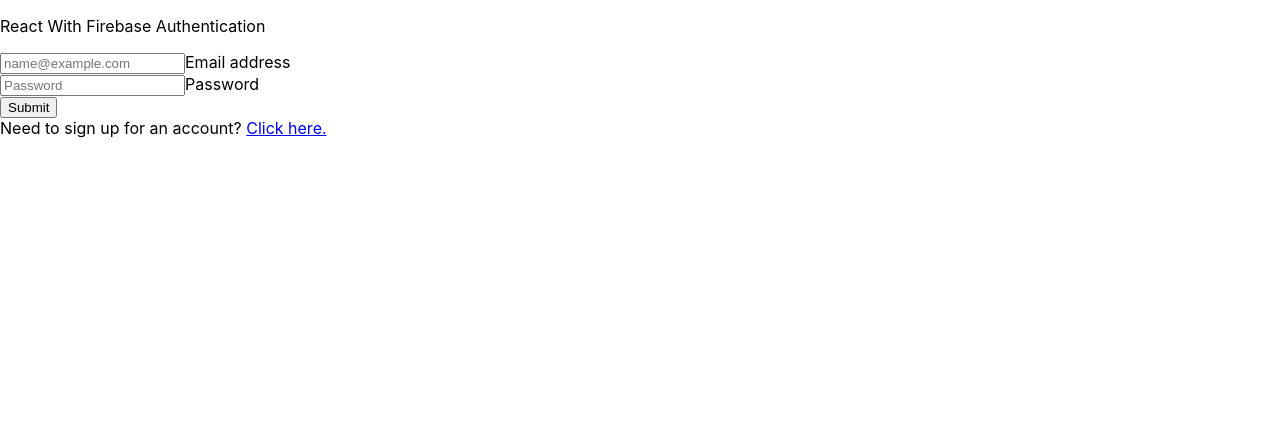
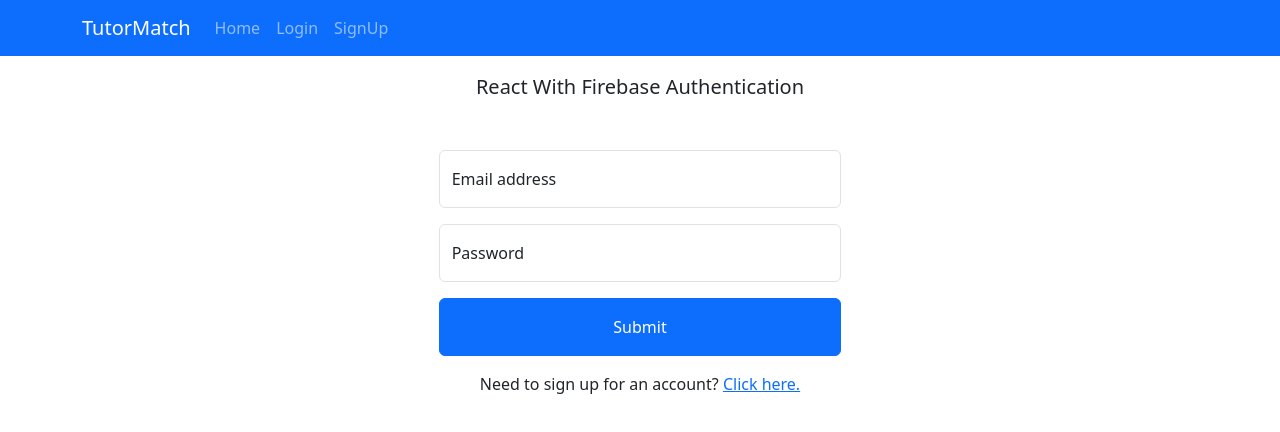
Before and after one commit to dgullis/tutor-match, a React (Create React App) app in the folder frontend/: page / in a window 1280 px wide. Shown: the top 432 px of the page. Built offline with nearby package versions, Linux system fonts and the light colour scheme; no server answers.

Commit message:
basic navbar setup

```diff
--- a/frontend/package.json
+++ b/frontend/package.json
@@ -9,6 +9,7 @@
     "bootstrap": "^5.3.3",
     "firebase": "^10.8.0",
     "react": "^18.2.0",
+    "react-bootstrap": "^2.10.1",
     "react-dom": "^18.2.0",
     "react-router-dom": "^6.22.1",
     "react-scripts": "5.0.1",
--- a/frontend/src/App.js
+++ b/frontend/src/App.js
@@ -1,12 +1,26 @@
-import { useNavigate, Routes, Route } from "react-router-dom";
+import { useNavigate, Routes, Route, Link } from "react-router-dom";
 import LandingPage from "./components/LandingPage";
 import Layout from "./components/Layout";
 import Login from "./components/Login";
 import Signup from "./components/Signup";
 import Profile from "./components/Profile";
+import {Navbar, Nav, Container} from 'react-bootstrap'
 
 function App() {
   return (
+    <>
+    <Navbar bg="primary" data-bs-theme="dark">
+      <Container>
+      <Navbar.Brand>TutorMatch</Navbar.Brand>
+      <Nav className="me-auto">
+          <Nav.Link as={Link} to="/">Home</Nav.Link>
+          <Nav.Link as={Link} to="/">Login</Nav.Link>
+          <Nav.Link as={Link} to="/signup">SignUp</Nav.Link>
+      </Nav>
+      </Container>
+    </Navbar>
+
+
     <Routes>
       <Route path = "/" element = { <Layout></Layout> }>
             <Route index element = { <Login></Login> }></Route>
@@ -15,7 +29,9 @@
           </Route>
       <Route path='/landing' element={<LandingPage  navigate={useNavigate()} />}/>
     </Routes>
-// New routes go here
+
+    </>
+
 );
 }
 
--- a/frontend/src/index.js
+++ b/frontend/src/index.js
@@ -4,7 +4,7 @@
 import App from './App';
 import reportWebVitals from './reportWebVitals';
 import { BrowserRouter } from 'react-router-dom';
-
+import 'bootstrap/dist/css/bootstrap.min.css'
 
 const root = ReactDOM.createRoot(document.getElementById('root'));
 root.render(
```
Also changed, not shown: 1 other file (tests, documents, lock files or other folders).
